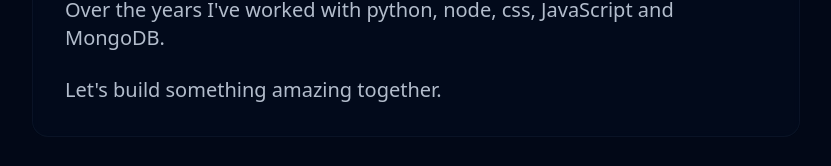
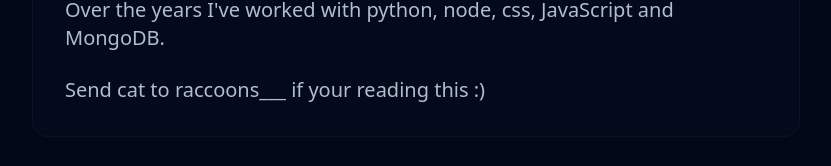
Before and after one commit to Rizzy-raccoon/RaccoonCard, a plain HTML site: page index.html in a window 1280 px wide. Shown: the part 1477-1643 px from the top of the page, without its empty margins (224-1055 px from the left). Drawn offline with nearby package versions, Linux system fonts and the light colour scheme.

Commit message:
Add files via upload

```diff
--- a/index.html
+++ b/index.html
@@ -131,7 +131,7 @@
                 Over the years I've worked with python, node, css, JavaScript and MongoDB.
               </p>
               <p class="text-lg md:text-xl text-muted-foreground leading-relaxed">
-                Let's build something amazing together.
+                Send cat to raccoons___ if your reading this :)
               </p>
             </div>
           </div>
```
